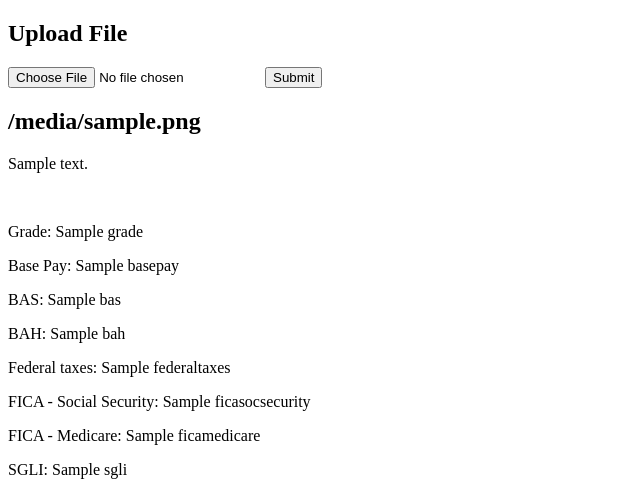
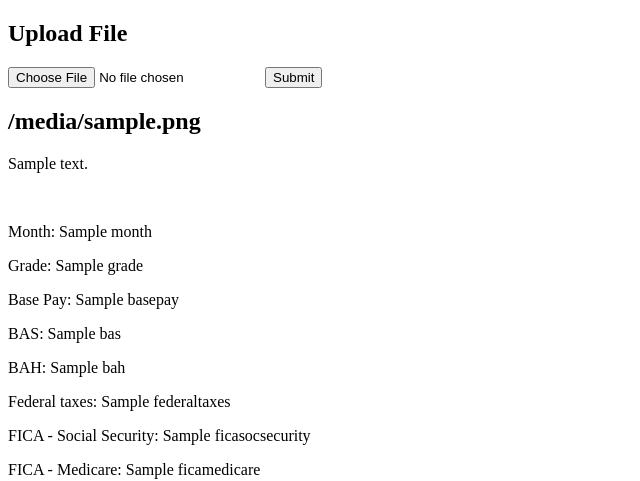
Before and after one commit to PayLES/PayLES, a Flask app: template app/templates/index.html in a window 1280 px wide. Shown: the top 481 px of the page, without its empty margins (0-640 px from the left). Run offline with Flask 3, Linux system fonts and the light colour scheme; the template is opened without the code that fills it: most values are stand-ins (such as "Sample title", 1, 10 or a date in 2020).

Commit message:
Added getting month

```diff
--- a/app/main.py
+++ b/app/main.py
@@ -18,6 +18,8 @@ app.config['MAX_CONTENT_LENGTH'] = 16 * 1024 * 1024
 
 #variable_pos is the index of the start of that word in the text from the pdf
 #variable is the representation of the value associated with it
+month_pos = 0
+month = ""
 grade_pos = 0
 grade = ""
 basepay_pos = 0
@@ -65,7 +67,7 @@ def upload_file():
             file.save(os.path.join(app.config['UPLOAD_FOLDER'], filename))
 
             #start pdfplumber
-            with pdfplumber.open("C:/Users/blue/Documents/GitHub/PayLES/upload/LES_Template.pdf") as les:
+            with pdfplumber.open(file) as les:
                 #gets all the content of the first page of the LES
                 page = les.pages[0]
                 #text = page.extract_text(x_tolerance=3, x_tolerance_ratio=None, y_tolerance=3, layout=False, x_density=7.25, y_density=13, line_dir_render=None, char_dir_render=None)
@@ -74,6 +76,46 @@ def upload_file():
                 #creates an array of all text separated by a space
                 #avoids the problem of using specific indexes because indexes may change depending on text size
                 text = textstring.split()
+
+                #find month
+                if 'JAN' in text:
+                    month_pos = text.index('JAN')
+                    month = text[(month_pos)]
+                elif 'FEB' in text:
+                    month_pos = text.index('FEB')
+                    month = text[(month_pos)]
+                elif 'MAR' in text:
+                    month_pos = text.index('MAR')
+                    month = text[(month_pos)]
+                elif 'APR' in text:
+                    month_pos = text.index('APR')
+                    month = text[(month_pos)]
+                elif 'MAY' in text:
+                    month_pos = text.index('MAY')
+                    month = text[(month_pos)]
+                elif 'JUN' in text:
+                    month_pos = text.index('JUN')
+                    month = text[(month_pos)]
+                elif 'JUL' in text:
+                    month_pos = text.index('JUL')
+                    month = text[(month_pos)]
+                elif 'AUG' in text:
+                    month_pos = text.index('AUG')
+                    month = text[(month_pos)]
+                elif 'SEP' in text:
+                    month_pos = text.index('SEP')
+                    month = text[(month_pos)]
+                elif 'OCT' in text:
+                    month_pos = text.index('OCT')
+                    month = text[(month_pos)]
+                elif 'NOV' in text:
+                    month_pos = text.index('NOV')
+                    month = text[(month_pos)]
+                elif 'DEC' in text:
+                    month_pos = text.index('DEC')
+                    month = text[(month_pos)]
+                else:
+                    month = "no month found"
 
                 #find grade
                 if 'E1' in text:
@@ -190,7 +232,7 @@ def upload_file():
                     rothtsp = -1
 
 
-            return render_template('index.html', filename_display=filename, textarray_display=text, grade=grade, basepay=basepay, bas=bas, bah=bah, federaltaxes=federaltaxes,
+            return render_template('index.html', filename_display=filename, textarray_display=text, month=month, grade=grade, basepay=basepay, bas=bas, bah=bah, federaltaxes=federaltaxes,
                                    ficasocsecurity=ficasocsecurity, ficamedicare=ficamedicare, sgli=sgli, rothtsp=rothtsp)
     return 'File upload failed'
 
--- a/app/templates/index.html
+++ b/app/templates/index.html
@@ -22,6 +22,7 @@
 
 	<p>{{textarray_display}}</p>
 	&nbsp;
+	<p>Month: {{month}}</p>
 	<p>Grade: {{grade}}</p>
 	<p>Base Pay: {{basepay}}</p>
 	<p>BAS: {{bas}}</p>
```
